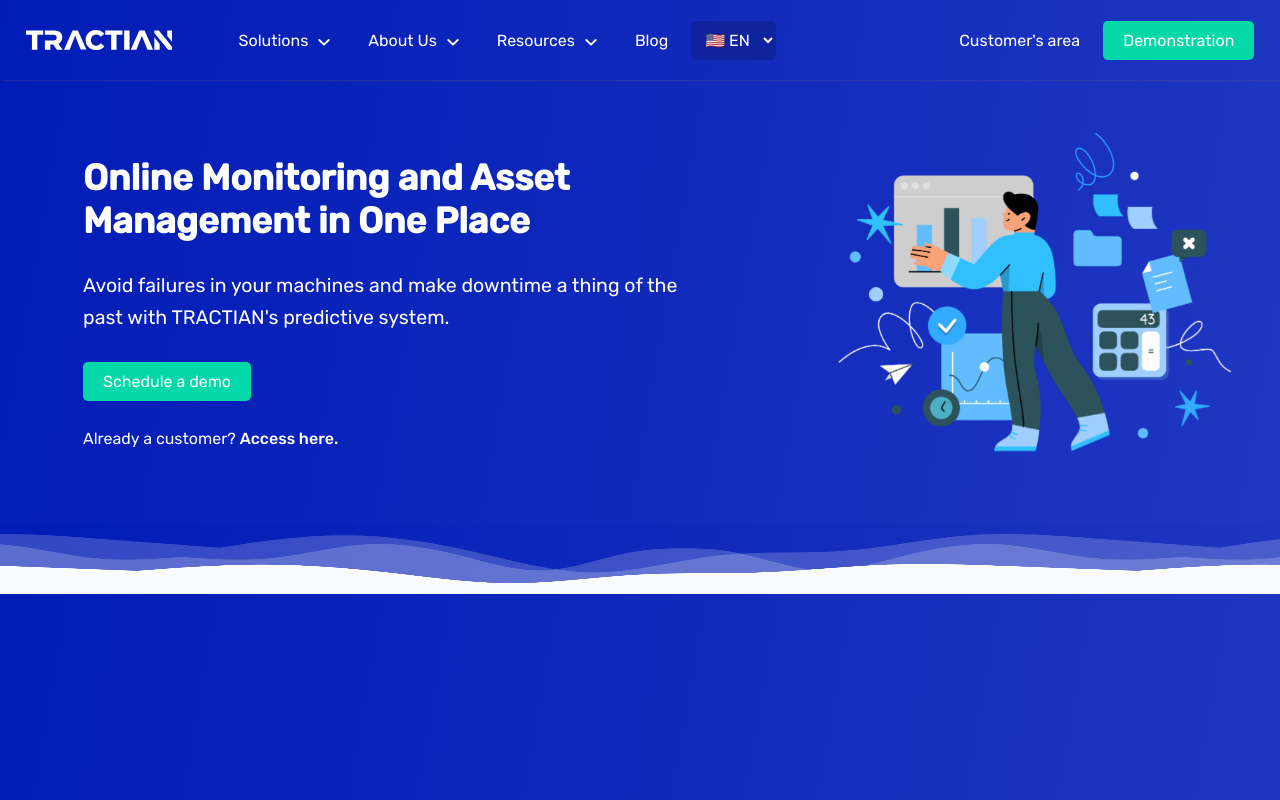
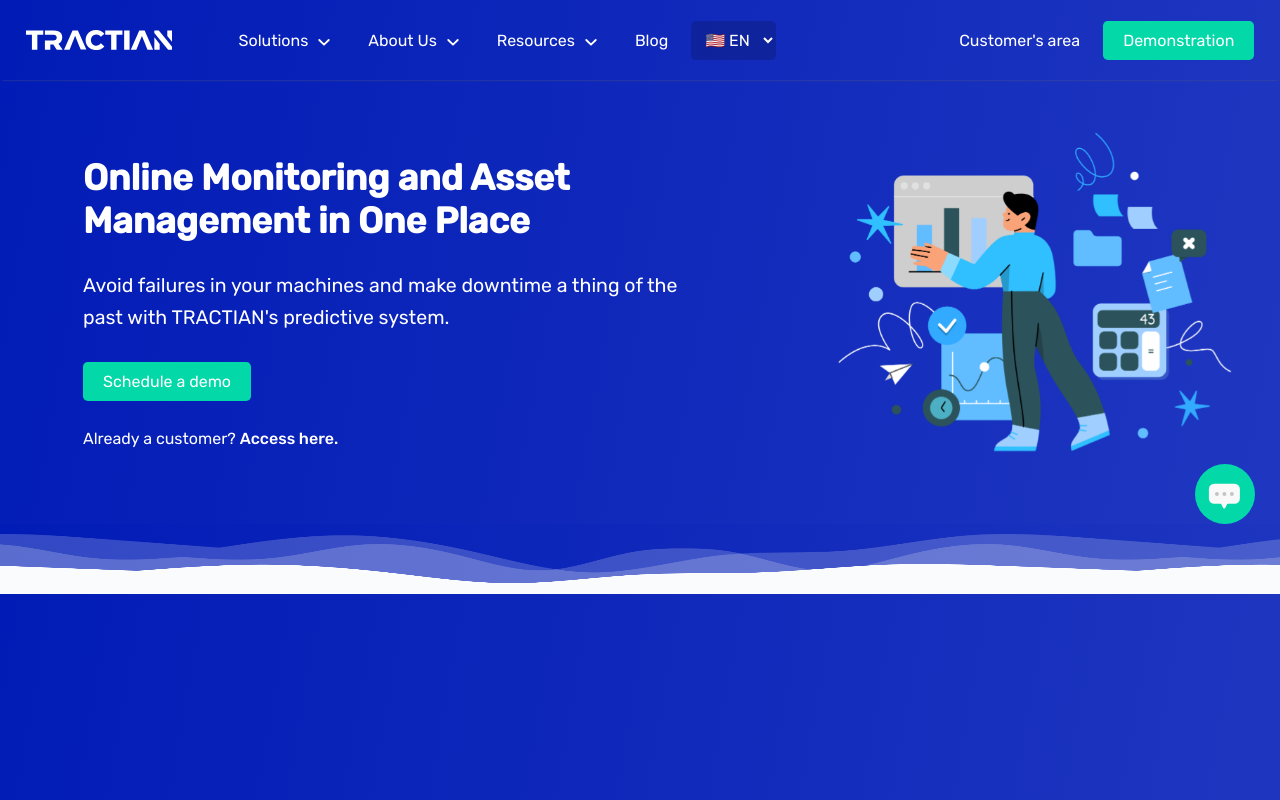
Before and after one commit to pedrotrasfereti/tractian-landing-page, a React (Vite) app: page / in a window 1280 px wide. Built offline with nearby package versions, Linux system fonts and the light colour scheme.

Commit message:
feat: add message bubble

```diff
--- a/src/App.tsx
+++ b/src/App.tsx
@@ -1,4 +1,6 @@
 import React from "react";
+
+import Bubble from "./components/Bubble";
 
 /* Children */
 import Header from "./components/Header";
@@ -11,6 +13,8 @@
       <main id="main-page">
         <Home />
       </main>
+
+      <Bubble />
     </div>
   );
 }
--- /dev/null
+++ b/src/components/Bubble/assets/MessageBubble2.tsx
@@ -0,0 +1,24 @@
+import React from "react";
+
+function MessageBubble2() {
+  return (
+    <svg
+      viewBox="-25 0 140.42 60.15"
+      width={87}
+      height={73}
+      fill="none"
+      xmlns="http://www.w3.org/2000/svg"
+    >
+      <rect width={87} height={56} rx={15} fill="#F9F9F9" />
+      <path
+        d="M45.66 67.91c-1.123 2.148-4.197 2.148-5.32 0L28.839 45.888c-1.043-1.997.406-4.389 2.66-4.389h23.005c2.253 0 3.702 2.392 2.659 4.389l-11.503 22.02Z"
+        fill="#F9F9F9"
+      />
+      <circle cx={22.5} cy={28.5} r={5.5} fill="#C4C4C4" />
+      <circle cx={43.5} cy={28.5} r={5.5} fill="#C4C4C4" />
+      <circle cx={64.5} cy={28.5} r={5.5} fill="#C4C4C4" />
+    </svg>
+  );
+}
+
+export default MessageBubble2;
--- /dev/null
+++ b/src/components/Bubble/index.tsx
@@ -0,0 +1,17 @@
+import React from "react";
+
+/* Assets */
+import MessageBubble2 from "./assets/MessageBubble2";
+
+/* Styles */
+import "./styles.css";
+
+function Bubble() {
+  return (
+    <div className="Bubble">
+      <MessageBubble2 />
+    </div>
+  );
+}
+
+export default Bubble;
--- /dev/null
+++ b/src/components/Bubble/styles.css
@@ -0,0 +1,15 @@
+.Bubble {
+  cursor: pointer;
+  background-color: var(--caribbean-green);
+  position: absolute;
+  bottom: 0;
+  right: 25px;
+  height: 60px;
+  width: 60px;
+  display: flex;
+  align-items: center;
+  justify-content: center;
+  padding: 5px;
+  border: 0;
+  border-radius: 100%;
+}
--- a/src/main.css
+++ b/src/main.css
@@ -66,3 +66,7 @@
 a {
   text-decoration: none;
 }
+
+.App {
+  position: relative;
+}
```
Also changed, not shown: src/components/Bubble/assets/MessageBubble.tsx (added, +18 -0 lines).
